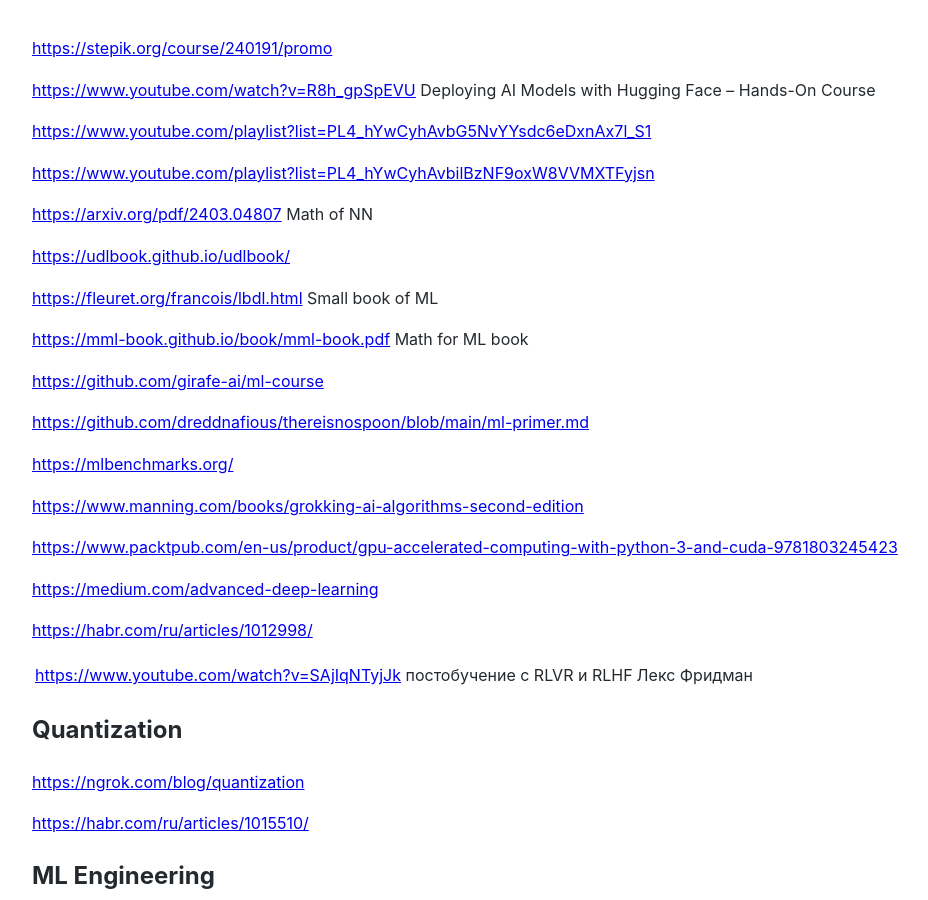
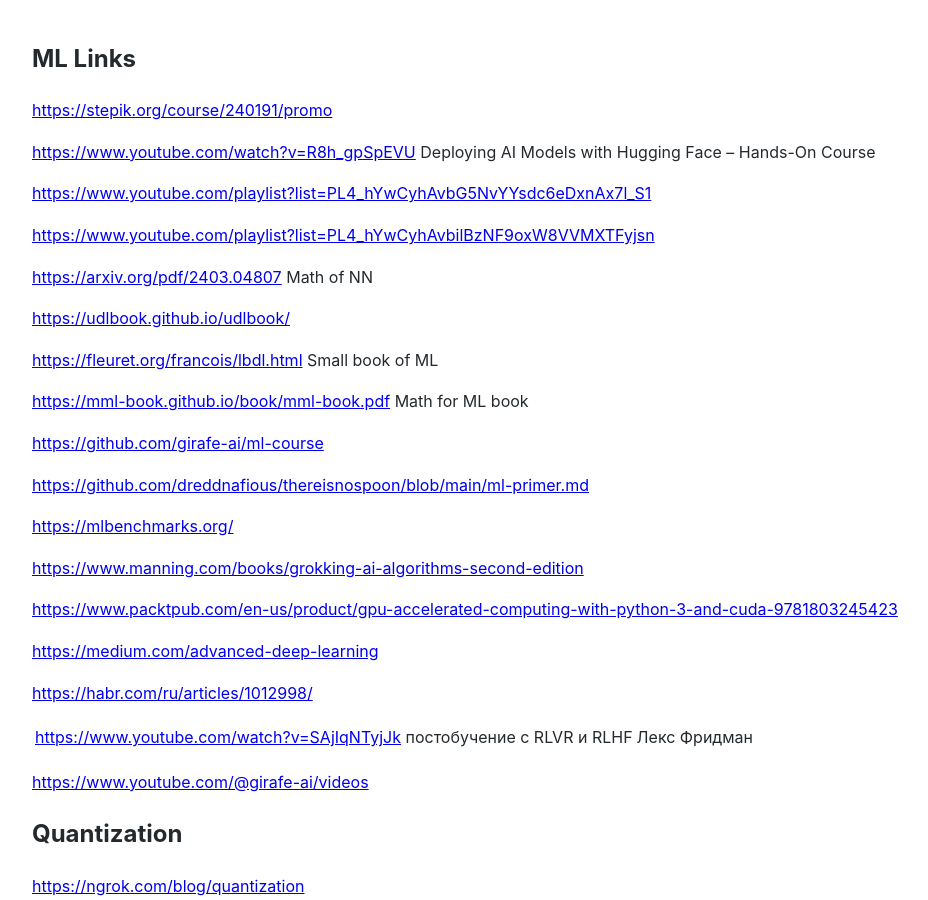
Before and after one commit to Michael-Lubinsky/michael-lubinsky.github.com, a Jekyll site: the page built from ml/mamba.md, in a window 1280 px wide and 900 px high. Shown: the whole window, without its empty margins (158-1086 px from the left). Built offline with Jekyll 4.4.1, drawn with Linux system fonts in a browser that asks for light colours; our own code applies the rules of GitHub Pages for plain Markdown files.

Commit message:
Update mamba.md

```diff
--- a/ml/mamba.md
+++ b/ml/mamba.md
@@ -1,4 +1,4 @@
-
+## ML Links
 
 
 
@@ -34,6 +34,8 @@
 <https://habr.com/ru/articles/1012998/>
 
 <https://www.youtube.com/watch?v=SAjIqNTyjJk> постобучение с RLVR и RLHF | Лекс Фридман
+
+<https://www.youtube.com/@girafe-ai/videos>
 
 ## Quantization
 
```
